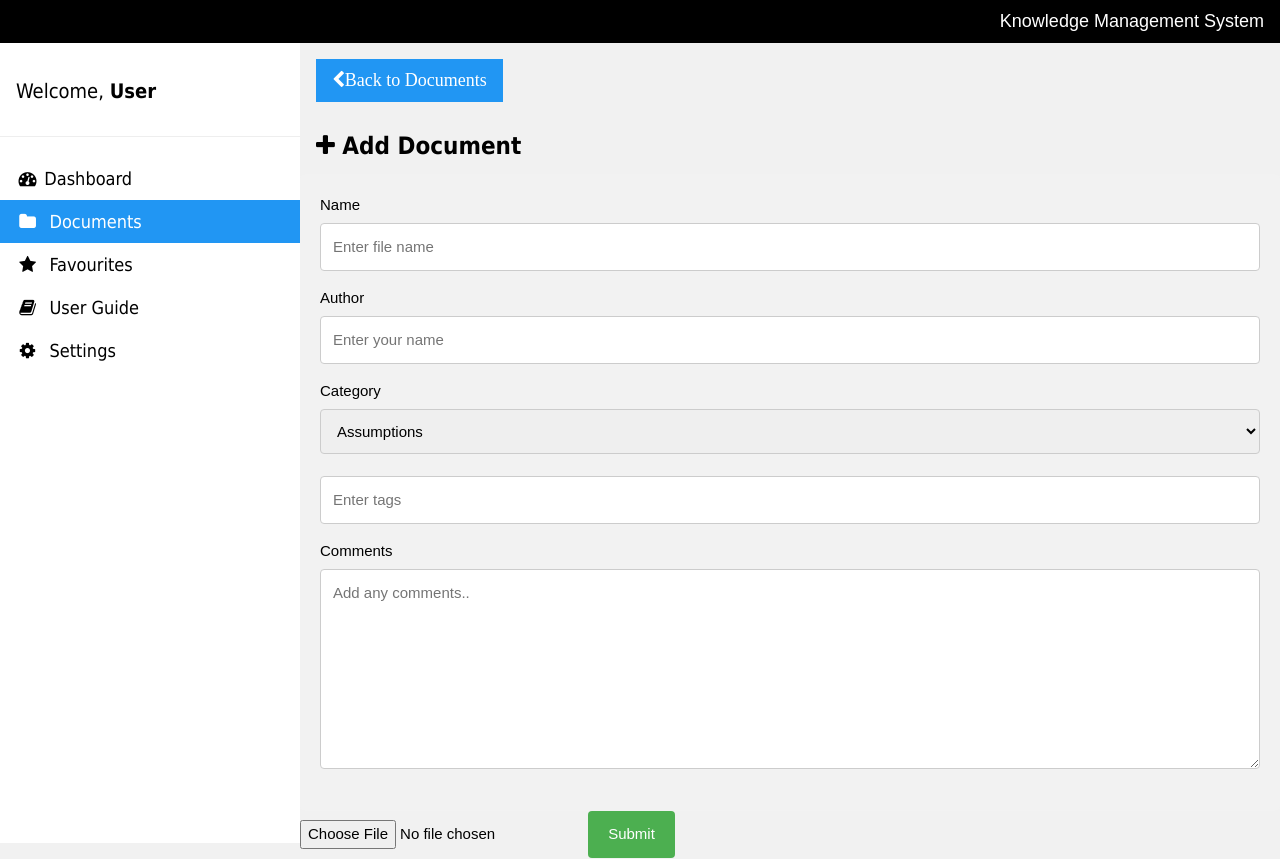
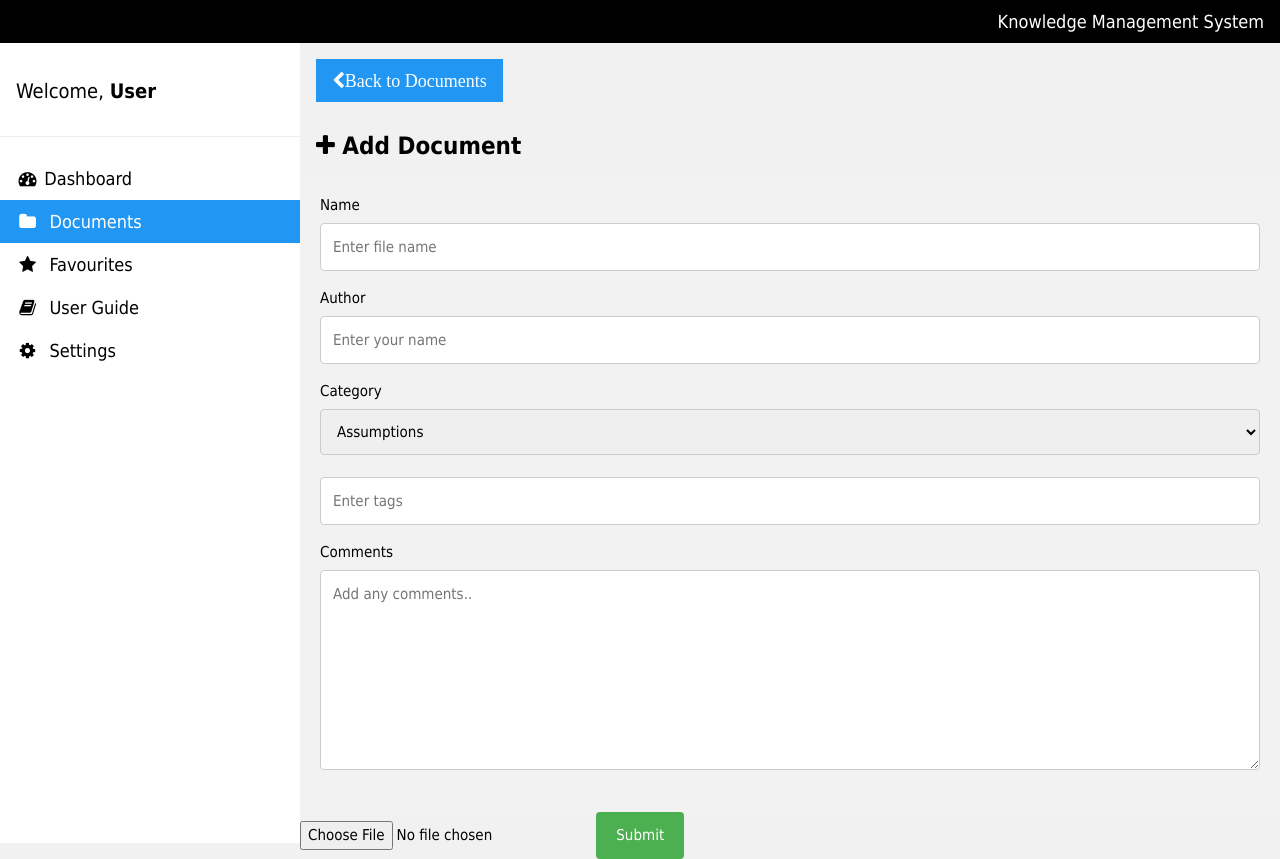
Before and after one commit to Jo-Hastie/jo-hastie.knowledgemanagement.io, a website: page add.html in a window 1280 px wide. Drawn offline with nearby package versions, Linux system fonts and the light colour scheme.

Commit message:
spelling

```diff
--- a/add.html
+++ b/add.html
@@ -53,7 +53,7 @@ html,body,h1,h2,h3,h4,h5 {font-family: "tahoma", sans-serif}
 
 
   <style>
-    body {font-family: Arial, Helvetica, sans-serif;}
+    body {font-family: tahoma, sans-serif;}
   * {box-sizing: border-box;}
 
   input[type=text], select, textarea {
--- a/script.js
+++ /dev/null
@@ -1,5 +0,0 @@
-console.log("Hello World");
-
-//$("h4").css ({ style:" text-align:left", border: "3px solid blue"});//
-
-//style:" text-align:left//
```
Also changed, not shown: index.html (+2 -1 lines), README.md.
